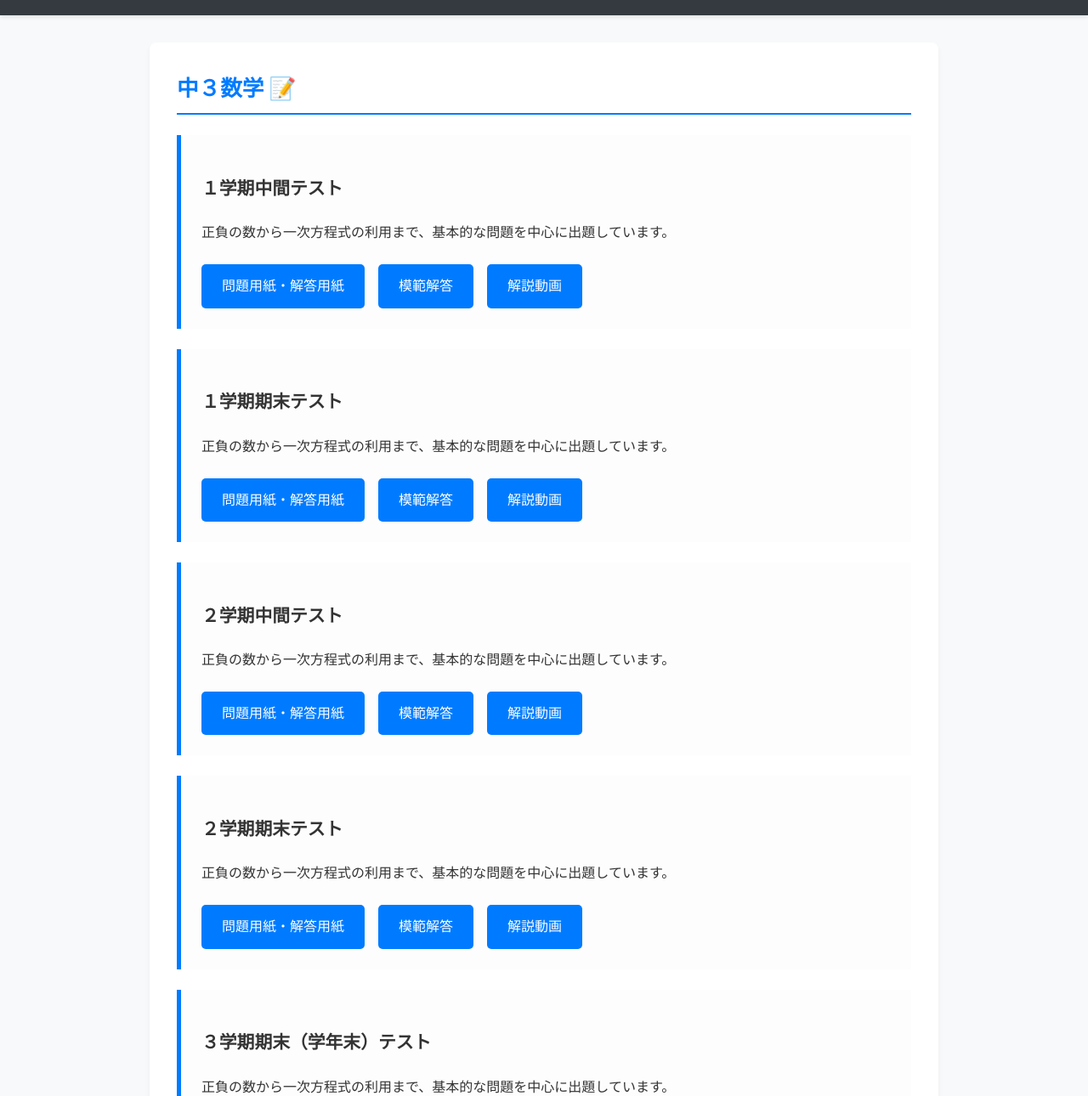
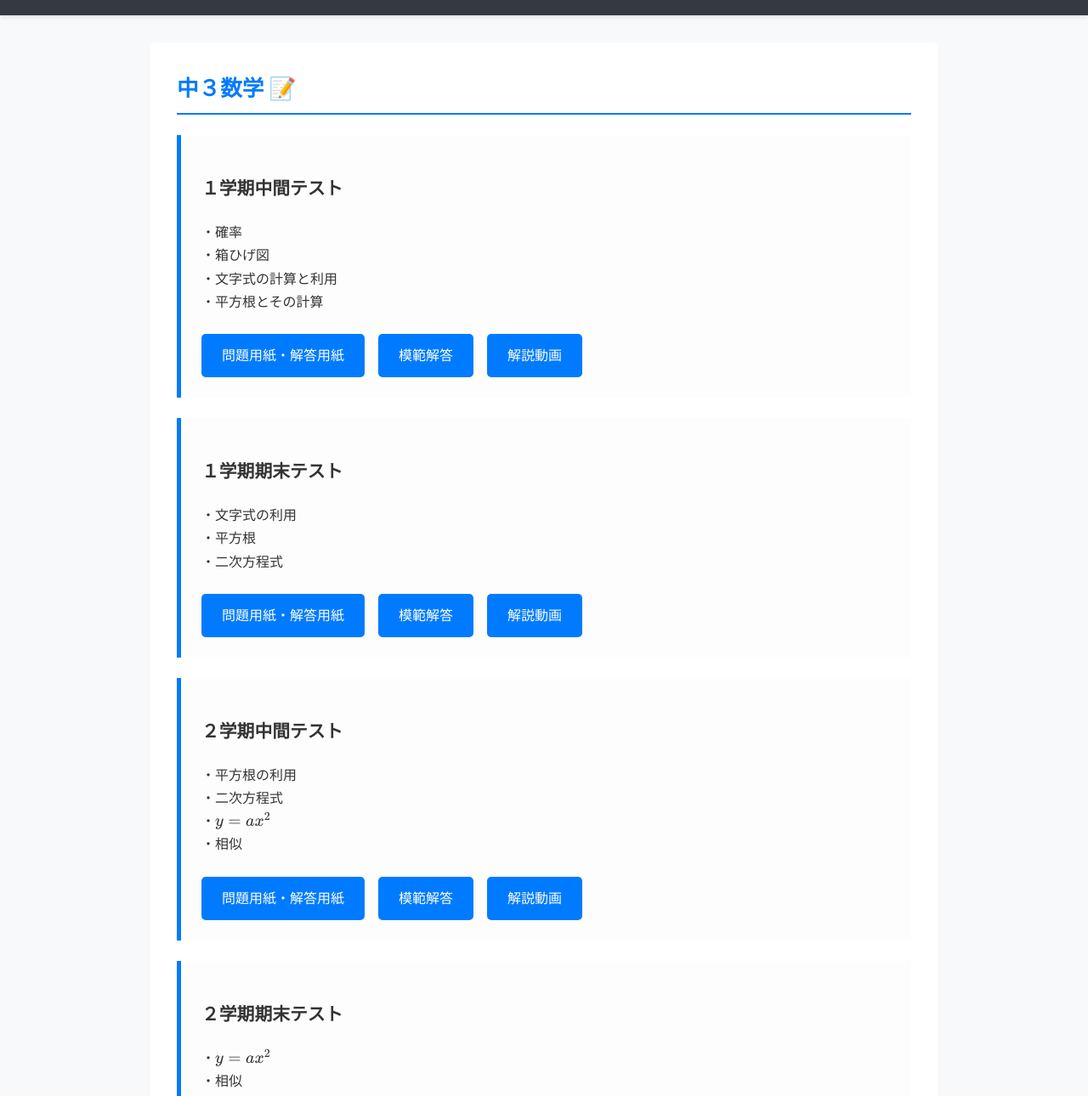
Before and after one commit to masashi-sup/testest, a plain HTML site: page testest/math/3/index.html in a window 1280 px wide. Shown: the part 90-1380 px from the top of the page at 85% size. Drawn offline with nearby package versions, Linux system fonts and the light colour scheme; some packages are replaced by stand-ins of ours.

Commit message:
Add files via upload

```diff
--- a/testest/math/3/index.html
+++ b/testest/math/3/index.html
@@ -3,13 +3,14 @@
 <head>
     <meta charset="UTF-8">
     <meta name="viewport" content="width=device-width, initial-scale=1.0">
-    <title>中３数学 定期テスト対策</title>
+    <title>中３定期テスト対策</title>
     <link rel="stylesheet" href="style.css">
+    <script type="text/javascript" async src="//cdn.mathjax.org/mathjax/latest/MathJax.js?config=TeX-MML-AM_CHTML"></script>
 </head>
 <body>
 
     <header>
-        <h1>中学数学 定期テスト対策</h1>
+        <h1>中３定期テスト対策</h1>
     </header>
 
     <main>
@@ -17,7 +18,7 @@
             <h2>中３数学 📝</h2>
             <div class="problem-item">
                 <h3>１学期中間テスト</h3>
-                <p>正負の数から一次方程式の利用まで、基本的な問題を中心に出題しています。</p>
+                <p>・確率<br>・箱ひげ図<br>・文字式の計算と利用<br>・平方根とその計算</p>
                 <div class="links">
                     <a href="1-mid/qa.html" class="btn">問題用紙・解答用紙</a>
                     <a href="1-mid/ma.html" class="btn">模範解答</a>
@@ -26,7 +27,7 @@
             </div>
             <div class="problem-item">
                 <h3>１学期期末テスト</h3>
-                <p>正負の数から一次方程式の利用まで、基本的な問題を中心に出題しています。</p>
+                <p>・文字式の利用<br>・平方根<br>・二次方程式</p>
                 <div class="links">
                     <a href="1-fin/qa.html" class="btn">問題用紙・解答用紙</a>
                     <a href="1-fin/ma.html" class="btn">模範解答</a>
@@ -35,7 +36,7 @@
             </div>
             <div class="problem-item">
                 <h3>２学期中間テスト</h3>
-                <p>正負の数から一次方程式の利用まで、基本的な問題を中心に出題しています。</p>
+                <p>・平方根の利用<br>・二次方程式<br>・\(y = a{x}^{2}\)<br>・相似</p>
                 <div class="links">
                     <a href="2-mid/qa.html" class="btn">問題用紙・解答用紙</a>
                     <a href="2-mid/ma.html" class="btn">模範解答</a>
@@ -44,7 +45,7 @@
             </div>
             <div class="problem-item">
                 <h3>２学期期末テスト</h3>
-                <p>正負の数から一次方程式の利用まで、基本的な問題を中心に出題しています。</p>
+                <p>・\(y = a{x}^{2}\)<br>・相似<br>・円周角の定理</p>
                 <div class="links">
                     <a href="2-fin/qa.html" class="btn">問題用紙・解答用紙</a>
                     <a href="2-fin/ma.html" class="btn">模範解答</a>
@@ -53,7 +54,7 @@
             </div>
             <div class="problem-item">
                 <h3>３学期期末（学年末）テスト</h3>
-                <p>正負の数から一次方程式の利用まで、基本的な問題を中心に出題しています。</p>
+                <p>・円周角の定理<br>・三平方の定理<br>・標本調査</p>
                 <div class="links">
                     <a href="3-fin/qa.html" class="btn">問題用紙・解答用紙</a>
                     <a href="3-fin/ma.html" class="btn">模範解答</a>
@@ -64,7 +65,7 @@
     </main>
 
     <footer>
-        <p>© 2025 中学数学 定期テスト対策</p>
+        <p>© 2025 まさし</p>
     </footer>
 
 </body>
```
